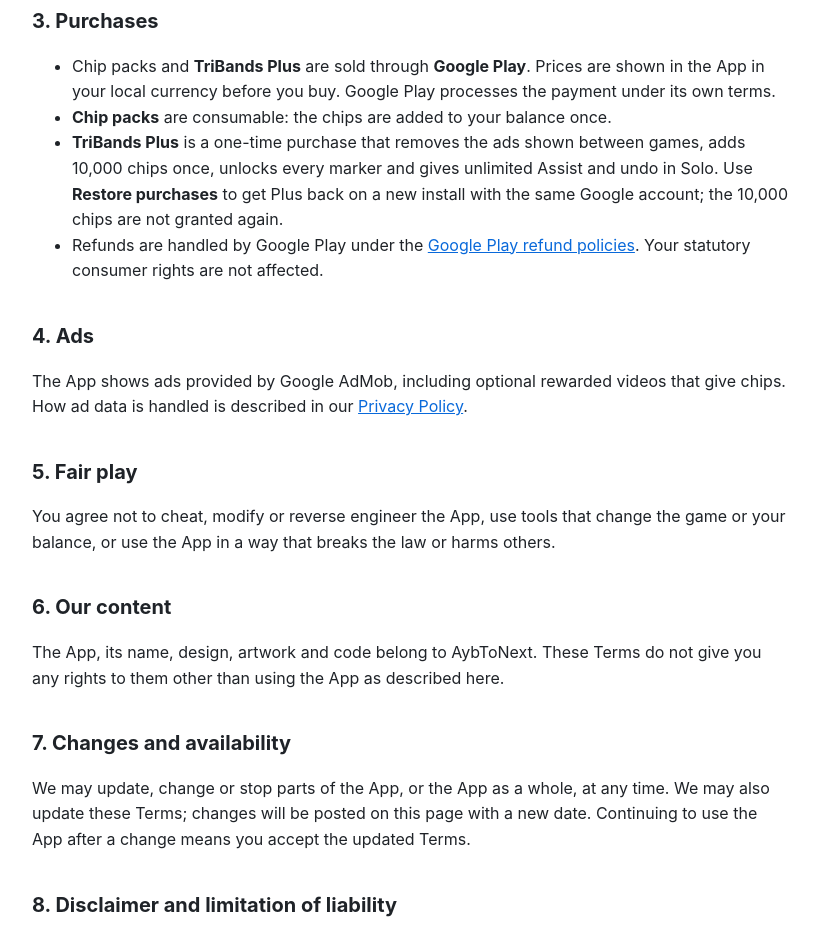
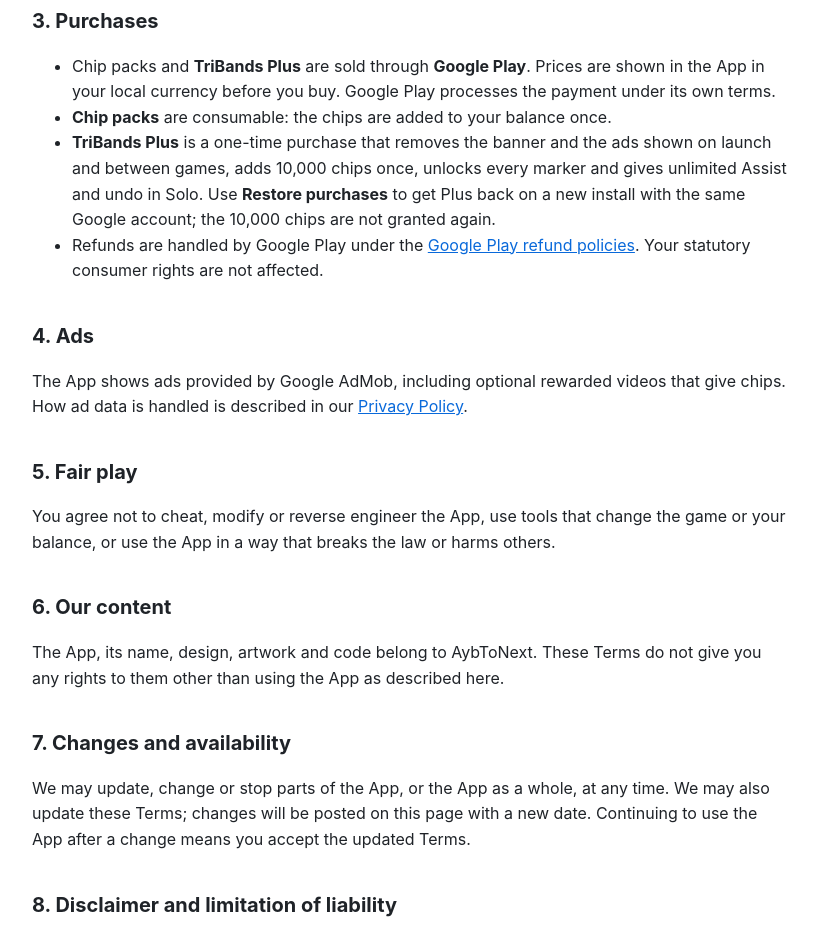
Before and after one commit to aybtonext/aybtonext.github.io, a plain HTML site: page tribands/terms.html in a window 1280 px wide. Shown: the part 780-1707 px from the top of the page, without its empty margins (228-1046 px from the left). Drawn offline with Linux system fonts and the light colour scheme.

Commit message:
Update terms.html

```diff
--- a/tribands/terms.html
+++ b/tribands/terms.html
@@ -49,7 +49,7 @@ money or prizes.</p>
   shown in the App in your local currency before you buy. Google Play processes the payment under its own
   terms.</li>
   <li><strong>Chip packs</strong> are consumable: the chips are added to your balance once.</li>
-  <li><strong>TriBands Plus</strong> is a one-time purchase that removes the ads shown between games, adds
+  <li><strong>TriBands Plus</strong> is a one-time purchase that removes the banner and the ads shown on launch and between games, adds
   10,000 chips once, unlocks every marker and gives unlimited Assist and undo in Solo. Use
   <strong>Restore purchases</strong> to get Plus back on a new install with the same Google account; the
   10,000 chips are not granted again.</li>
```
